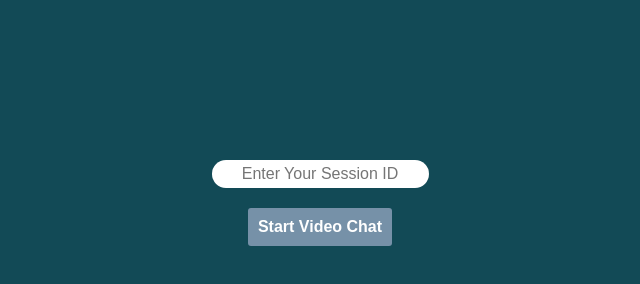
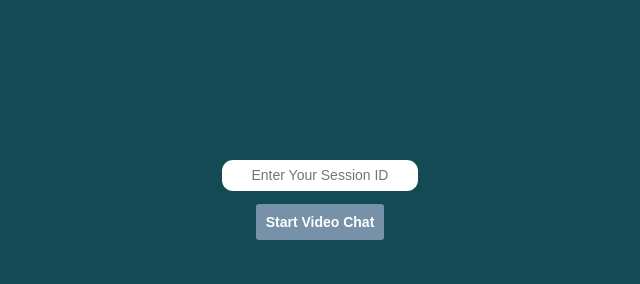
Before and after one commit to DecibelChat/DecibelClient, a plain HTML site: page index.html in a window 1280 px wide. Shown: the whole page, without its empty margins (320-960 px from the left). Drawn offline with Linux system fonts and the light colour scheme.

Commit message:
minor changes for better display formatting response

```diff
--- a/css/styles.css
+++ b/css/styles.css
@@ -5,7 +5,8 @@ xhtml, body {
 
 body {
     background-color: #013d4aed;
-    padding: 20vh;
+    padding-top: 20vh;
+    padding-bottom: 20vh;
 }
 
 #start {
@@ -13,10 +14,10 @@ body {
 }
 
 #code-input {
-    border-radius: 30px;
-    margin-bottom: 20px;
-    padding: 5px;
-    font-size: 16px;
+    border-radius: 1.5ex;
+    margin-bottom: 1.75ex;
+    padding: 1ex;
+    font-size: 1.75vh;
     text-align: center;
     border: none;
 }
@@ -32,7 +33,7 @@ button {
     display: block;
     margin: auto;
     padding: 10px;
-    font-size: 16px;
+    font-size: 1.75vh;
     color: white;
 }
 
--- a/js/index.js
+++ b/js/index.js
@@ -445,12 +445,12 @@ const createAndSendOffer =
 const showChatRoom =
     () => {
       document.getElementById('start').style.display     = 'none';
-      document.getElementById('chat-room').style.display = 'grid';
+      document.getElementById('chat-room').style.display = '';
     }
 
 const showLandingPage =
     () => {
-      document.getElementById('start').style.display     = 'grid';
+      document.getElementById('start').style.display     = '';
       document.getElementById('chat-room').style.display = 'none';
     }
 
```
